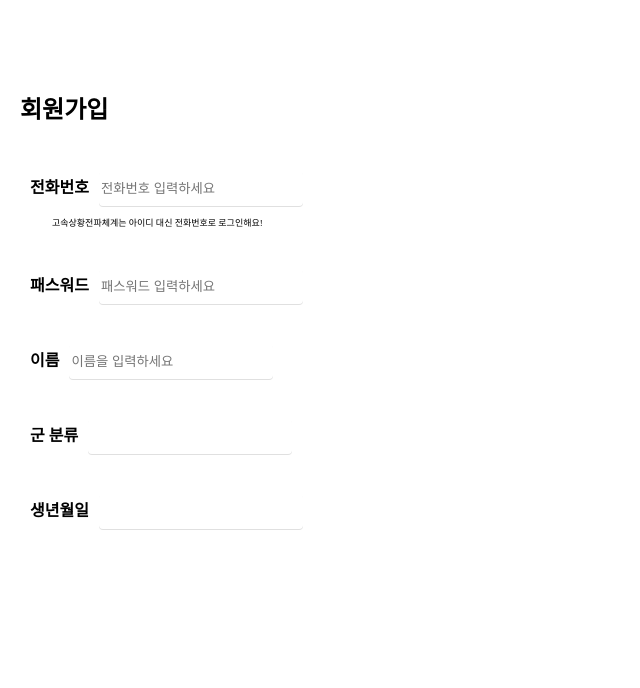
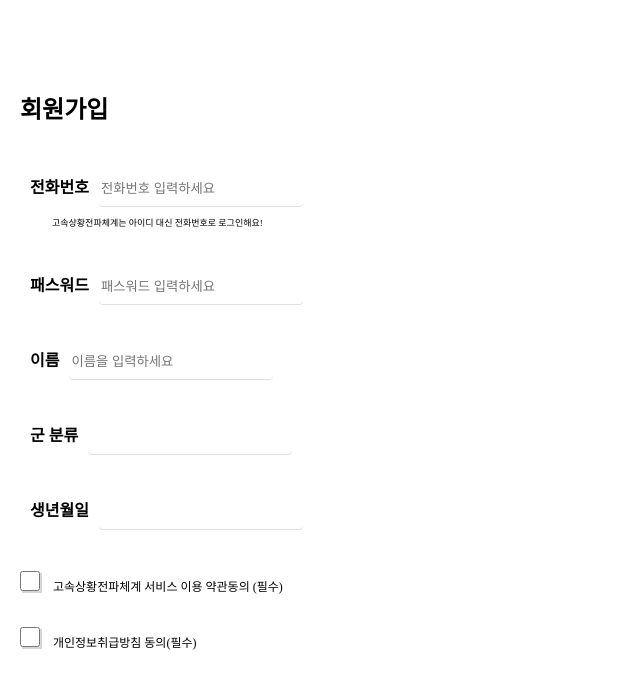
Before and after one commit to KMU-WINK/hssp-web, a Next.js app: page /signup in a window 1280 px wide. Shown: the top 688 px of the page, without its empty margins (0-640 px from the left). Built offline with nearby package versions, Linux system fonts and the light colour scheme.

Commit message:
modify signup page #3

```diff
--- /dev/null
+++ b/components/CheckBox.js
@@ -0,0 +1,34 @@
+import React from 'react';
+
+export function CheckBox(props){
+    return (
+        <div>
+
+            <input type="checkbox" style={styles.checkbox}/>
+            <label  style={styles.checkboxmessage}>
+                {props.checkboxmessage}
+            </label>
+        </div>
+    );
+}
+
+const styles = {
+    checkbox : {
+        marginTop:32,
+        marginLeft : 20,
+        width: 20,
+        height: 20,
+        boxShadow: '2px 2px 0px rgba(0, 0, 0, 0.16)',
+        borderRadius: 2,
+    },
+    checkboxmessage : {
+        marginTop:32,
+        marginLeft : 10,
+        width: 219,
+        height: 36,
+        fontSize: 12,
+        alignItems: 'center',
+
+    }
+
+};
--- a/pages/signup.js
+++ b/pages/signup.js
@@ -2,6 +2,7 @@ import sReact from "react";
 import Link from 'next/link';
 import {Layout} from "../components/Layout";
 import {InputBox} from "../components/InputBox";
+import {CheckBox} from "../components/CheckBox";
 
 const SignUp = () => {
 
@@ -34,6 +35,12 @@ const SignUp = () => {
                 placeholder=""
 
             />
+            <CheckBox
+                checkboxmessage="고속상황전파체계 서비스 이용 약관동의 (필수)"
+            />
+            <CheckBox
+                checkboxmessage="개인정보취급방침 동의(필수)"
+            />
         </Layout>
     </>;
 };
```
